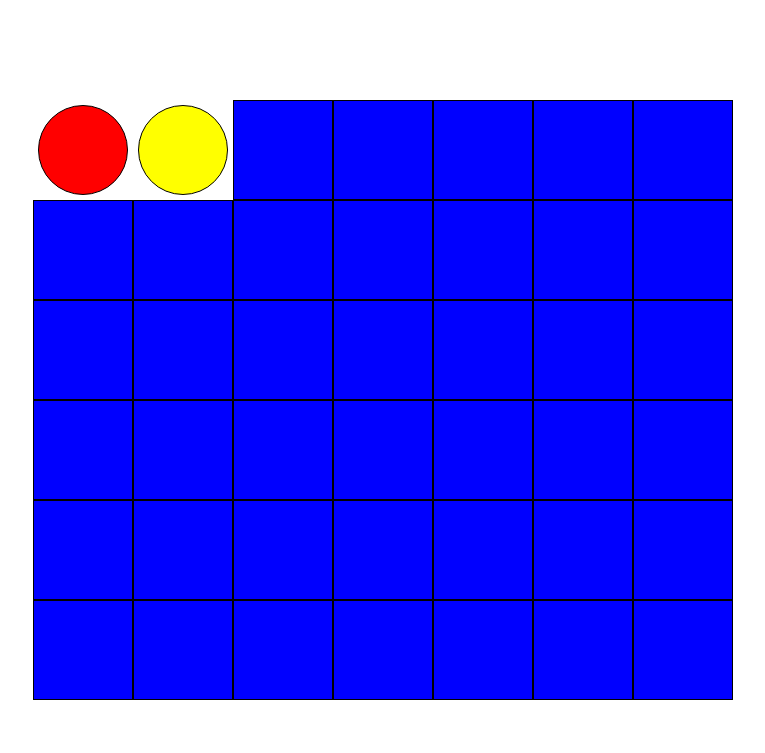
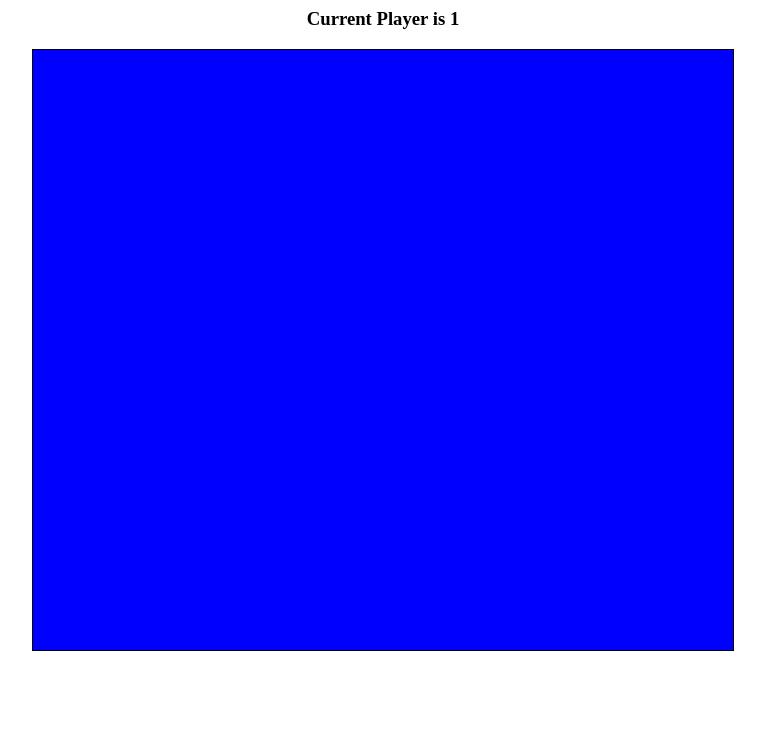
Before and after one commit to sury1999/connect-4, a plain HTML site: page index.html in a window 1280 px wide. Shown: the whole page, without its empty margins (257-1022 px from the left). Drawn offline with Linux system fonts and the light colour scheme.

Commit message:
Project Complete

```diff
--- a/app.js
+++ b/app.js
@@ -1,33 +1,68 @@
 document.addEventListener('DOMContentLoaded', () => {
 
-const cellElements = document.querySelectorAll('[data-cell]')
+const squares = document.querySelectorAll('.grid div')
+const result = document.querySelector('#result')
+const displayCurrentPlayer = document.querySelector('#current-player')
+let currentPlayer = 1
 
 
+for (var i = 0, len = squares.length; i < len; i++)
 
-cellElements.forEach(cell => {
-var current = cell.addEventListener('click', handleClick, {once:true})
+(function(index) {
+  squares[i].onclick = function(){
+    if(squares[index + 7].classList.contains('taken') && !squares[index].classList.contains('taken')) {
+      if(currentPlayer === 1) {
+        squares[index].classList.add('taken')
+        squares[index].classList.add('player-one')
+        currentPlayer = 2
+        displayCurrentPlayer.innerHTML = currentPlayer
+      } else if(currentPlayer === 2) {
+        squares[index].classList.add('taken')
+        squares[index].classList.add('player-two')
+        currentPlayer = 1
+        displayCurrentPlayer.innerHTML = currentPlayer
+      }
 
-function handleClick(e) {
-  const cell = e.index
+    }
+    else alert('cannot go here')
+  }
+})(i)
 
-  console.log(cell);
+function checkBoard() {
+  const winningCombinations = [
+    [0, 1, 2, 3],[1, 2, 3, 4], [2,3,4,5],[6,7,8,9],[7,8,9,19],[8,9,10,11],[12,13,14,15],[13,14,15,16],
+    [14,15,16,17],[18,19,20,21],[19,20,21,22],[20,21,22,23],[24,25,26,27],[25,26,27,28],[26,27,28,29],
+    [30,31,32,33],[31,32,33,34],[32,33,34,35],[36,37,38,39],[37,38,39,40],[38,39,40,41],[0,6,12,18],
+    [6,12,18,24],[12,18,24,30],[18,24,30,36],[1,7,13,19],[7,13,19,25],[13,,19,25,31],[19,25,31,37],
+    [2,8,14,20],[8,14,20,26],[14,20,26,32],[20,26,32,38],[3,9,15,21],[9,15,21,27],[15,21,27,33],
+    [21,27,33,39],[4,10,16,22],[10,16,22,28],[16,22,28,34],[22,28,34,40],[5,11,17,23],[11,17,23,29],
+    [17,23,29,35],[23,29,35,41],[0,7,14,21],[7,14,21,28],[14,21,28,35],[6,13,20,27],[13,20,27,34],[20,27,34,41],
+    [12,19,26,33],[19,26,33,40],[18,25,32,39],[1,8,15,22],[9,15,22,29],[2,9,16,23],[5,10,15,20],
+    [10,15,20,25],[15,20,25,30],[11,16,21,26],[16,21,26,31],[21,26,31,36],[17,22,27,32],[22,27,32,37],
+    [23,28,33,38],[4,9,14,19],[9,14,19,24],[3,8,13,18]
+  ]
+  for(let j = 0; j < winningCombinations.length; j++) {
+    const square1 = squares[winningCombinations[j][0]]
+    const square2 = squares[winningCombinations[j][1]]
+    const square3 = squares[winningCombinations[j][2]]
+    const square4 = squares[winningCombinations[j][3]]
+
+    if(square1.classList.contains('player-one') &&
+            square2.classList.contains('player-one') &&
+            square3.classList.contains('player-one') &&
+            square4.classList.contains('player-one')) {
+              result.innerHTML = 'player-one wins'
+            }
+
+    else if(square1.classList.contains('player-two') &&
+            square2.classList.contains('player-two') &&
+            square3.classList.contains('player-two') &&
+            square4.classList.contains('player-two')) {
+              result.innerHTML = 'Player-two wins'
+            }
+  }
 }
 
-})
-
-
-
-
-
-
-
-
-
-
-
-
-
-
-
+squares.forEach(square => square.addEventListener('click', checkBoard))
 
 })
--- a/index.html
+++ b/index.html
@@ -8,64 +8,64 @@
 </head>
 
 <body>
-  <div class="board" id="board">
-    <div class="cell rcircle" data-cell></div>
-    <div class="cell ycircle" data-cell></div>
-    <div class="cell" data-cell></div>
-    <div class="cell" data-cell></div>
-    <div class="cell" data-cell></div>
-    <div class="cell" data-cell></div>
-    <div class="cell" data-cell></div>
-    <div class="cell" data-cell></div>
-    <div class="cell" data-cell></div>
-    <div class="cell" data-cell></div>
-    <div class="cell" data-cell></div>
-    <div class="cell" data-cell></div>
-    <div class="cell" data-cell></div>
-    <div class="cell" data-cell></div>
-    <div class="cell" data-cell></div>
-    <div class="cell" data-cell></div>
-    <div class="cell" data-cell></div>
-    <div class="cell" data-cell></div>
-    <div class="cell" data-cell></div>
-    <div class="cell" data-cell></div>
-    <div class="cell" data-cell></div>
-    <div class="cell" data-cell></div>
-    <div class="cell" data-cell></div>
-    <div class="cell" data-cell></div>
-    <div class="cell" data-cell></div>
-    <div class="cell" data-cell></div>
-    <div class="cell" data-cell></div>
-    <div class="cell" data-cell></div>
-    <div class="cell" data-cell></div>
-    <div class="cell" data-cell></div>
-    <div class="cell" data-cell></div>
-    <div class="cell" data-cell></div>
-    <div class="cell" data-cell></div>
-    <div class="cell" data-cell></div>
-    <div class="cell" data-cell></div>
-    <div class="cell" data-cell></div>
-    <div class="cell" data-cell></div>
-    <div class="cell" data-cell></div>
-    <div class="cell" data-cell></div>
-    <div class="cell" data-cell></div>
-    <div class="cell" data-cell></div>
-    <div class="cell" data-cell></div>
 
-      <div class="taken" data-cell></div>
-      <div class="taken" data-cell></div>
-      <div class="taken" data-cell></div>
-      <div class="taken" data-cell></div>
-      <div class="taken" data-cell></div>
-      <div class="taken" data-cell></div>
-      <div class="taken" data-cell></div>
+  <h3>Current Player is <span id="current-player">1</span></h3>
+  <h3 id="result"></h3>
+  <div class="grid">
+    <div></div>
+    <div></div>
+    <div></div>
+    <div></div>
+    <div></div>
+    <div></div>
+    <div></div>
+    <div></div>
+    <div></div>
+    <div></div>
+    <div></div>
+    <div></div>
+    <div></div>
+    <div></div>
+    <div></div>
+    <div></div>
+    <div></div>
+    <div></div>
+    <div></div>
+    <div></div>
+    <div></div>
+    <div></div>
+    <div></div>
+    <div></div>
+    <div></div>
+    <div></div>
+    <div></div>
+    <div></div>
+    <div></div>
+    <div></div>
+    <div></div>
+    <div></div>
+    <div></div>
+    <div></div>
+    <div></div>
+    <div></div>
+    <div></div>
+    <div></div>
+    <div></div>
+    <div></div>
+    <div></div>
+    <div></div>
+
+    <div class="taken"></div>
+    <div class="taken"></div>
+    <div class="taken"></div>
+    <div class="taken"></div>
+    <div class="taken"></div>
+    <div class="taken"></div>
+    <div class="taken"></div>
 
   </div>
 
-  <div class="winning-message" id="winningMessage">
-    <div data-winning-message-text></div>
-    <button id="restartButton"> Restart</button>
-  </div>
+
 
 </body>
 </html>
--- a/style.css
+++ b/style.css
@@ -1,99 +1,36 @@
-*, *::after, ::before {
-  box-sizing: border-box;
+body {
+  text-align: center;
 }
 
-:root {
-  --cell-size: 100px;
-  --mark-size: calc(var(--cell-size) * 0.9);
+.grid {
+  border: 1px solid black;
+  display: flex;
+  flex-wrap: wrap;
+  height: 600px;
+  width: 700px;
+  background-color: blue;
+  margin-left: auto;
+  margin-right: auto;
 }
 
-body {
-  margin: 0;
-  padding: 0;
+
+.grid div {
+  height: 100px;
+  width: 100px;
 }
 
-.board {
-  width: 100vw;
-  height: 100vh;
-  display: grid;
-  justify-content: center;
-  align-content: center;
-  align-items: center;
-  justify-items: center;
-  grid-template-columns: repeat(7, auto);
+.grid.square {
+  background-color: black;
 }
 
-.cell {
-  width: var(--cell-size);
-  height: var(--cell-size);
-  display: flex;
-  border: 1px solid black;
-  justify-content: center;
-  align-items: center;
-  position: relative;
-  cursor: pointer;
-  background-color: blue;
-}
 
-.cell.rcircle,
-.cell.ycircle {
-  cursor:not-allowed;
-}
-
-.cell.rcircle {
-  width: var(--mark-size);
-  height: var(--mark-size);
+.player-one {
   background-color: red;
-  border-radius: 50%;
-  background-color: red;
-}
-
-.cell.ycircle {
-  width: var(--mark-size);
-  height: var(--mark-size);
-  background-color: yellow;
   border-radius: 50%;
 }
 
 
-
-
-
-
-
-.winning-message {
-  display: none;
-  position: fixed;
-  top: 0;
-  left: 0;
-  right: 0;
-  bottom: 0;
-  background-color: rgba(0, 0, 0, 0.9);
-  justify-content: center;
-  align-items: center;
-  color:white;
-  font-size: 5rem;
-  flex-direction: column;
+.player-two {
+  background-color: yellow;
+  border-radius: 50%;
 }
-
-.winning-message button {
-  font-size: 3rem;
-  background-color: white;
-  border: 1px solid black;
-  padding: .25em .5em;
-  cursor: pointer;
-}
-
-.winning-message button:hover {
-  background-color: black;
-  color: white;
-  border-color: white;
-}
-
-.winning-message.show{
-  display: flex;
-}
-
-/* need to add a js fn similar to tetris for the end so that gravity effect can be obtained
-therefore along with not.rcircle and not.ycirlce we have to chech .endcircles and write it in js
-*/
```
